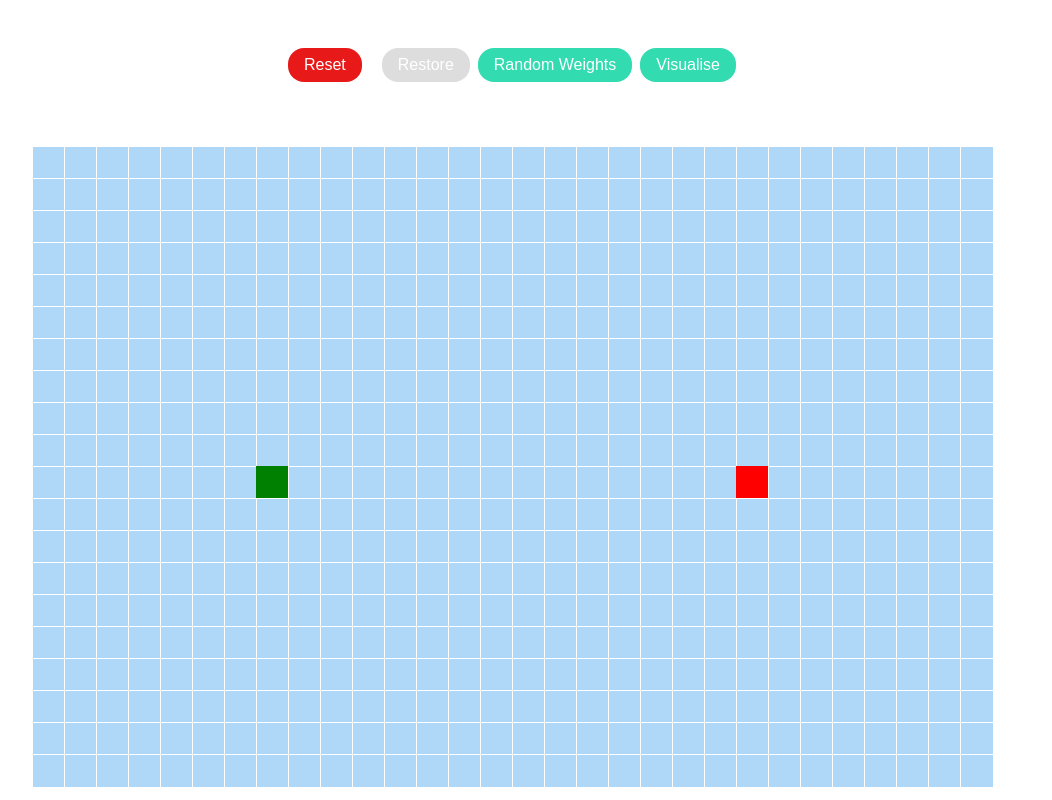
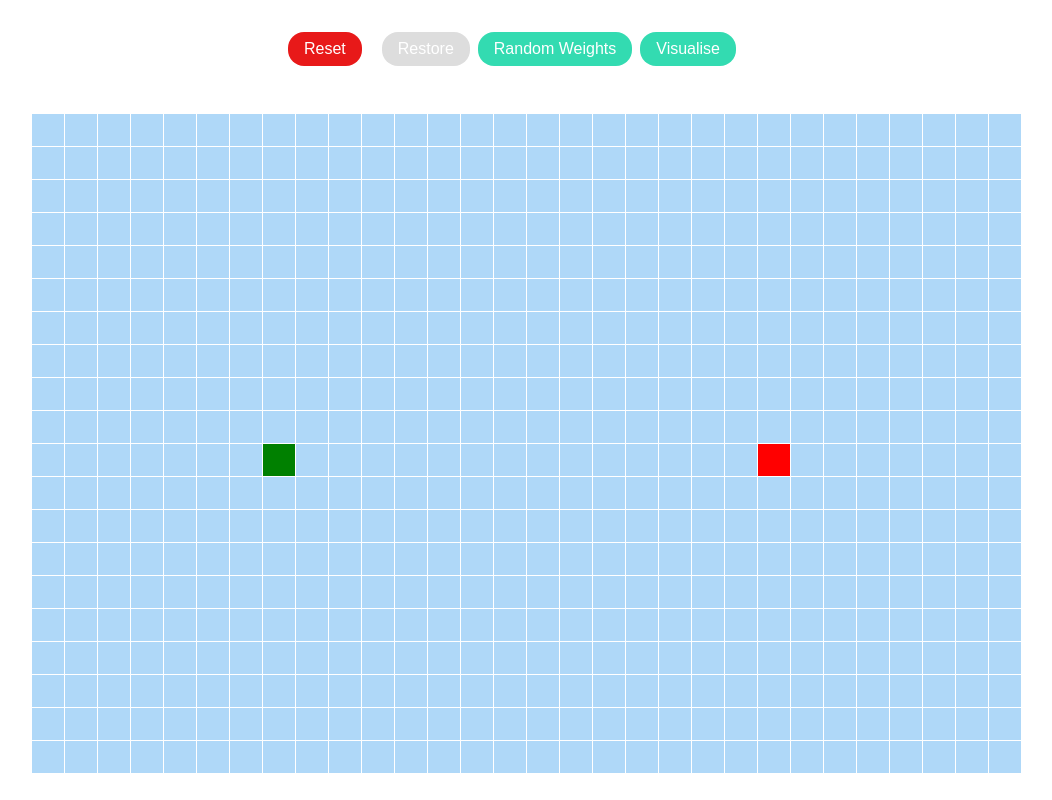
Before and after one commit to Kiyeo/pathfinding-visualiser, a React (Create React App) app: page / in a window 1280 px wide. Shown: the whole page, without its empty margins (128-1180 px from the left). Built offline with nearby package versions, Linux system fonts and the light colour scheme.

Commit message:
Make grid row scale to window height

```diff
--- a/src/App.css
+++ b/src/App.css
@@ -1,3 +1,29 @@
+App {
+  text-align: center;
+}
+
+@media (max-width: 333px) {
+  .galaxy-fold-open-your-device {
+    display: block !important;
+    position: absolute;
+    top: 0;
+    left: 0;
+    right: 0;
+    bottom: 0;
+    background: #fff;
+    z-index: 2147483647;
+  }
+
+  .galaxy-fold-open-your-device::after {
+    content: "Please turn your phone to landscape :D";
+    display: block;
+    display: flex;
+    height: 100vh;
+    justify-content: center;
+    align-items: center;
+  }
+}
+
 /*
  * Beautiful solution
  * https://r00t.io/managing-websites/a-way-to-fix-websites-for-samsung-galaxy-folds-280px-width-display/
--- a/src/App.js
+++ b/src/App.js
@@ -1,4 +1,4 @@
-import React, { useState, useRef } from "react";
+import React, { useState, useLayoutEffect, useCallback, useRef } from "react";
 import Node from "./components/Node.jsx";
 import Button from "./components/Button.jsx";
 import {
@@ -7,20 +7,20 @@ import {
 } from "./algorithms/dijkstra.js";
 import "./App.css";
 
-const NUM_ROWS = 20;
-const NUM_COLUMNS = Math.floor(window.innerWidth * 0.003) * 10;
-const NODE_REM = 2;
+let NUM_ROWS;
+let NUM_COLUMNS;
+let NODE_REM;
 
-const START_NODE_ROW = 10;
-const START_NODE_COL = Math.floor(NUM_COLUMNS * 0.25);
-const FINISH_NODE_ROW = 10;
-const FINISH_NODE_COL = Math.floor(NUM_COLUMNS * 0.75);
+let START_NODE_ROW;
+let START_NODE_COL;
+let FINISH_NODE_ROW;
+let FINISH_NODE_COL;
 
 const App = () => {
   const startNode = useRef();
   const finishNode = useRef();
 
-  const getInitialGrid = () => {
+  const getInitialGrid = useCallback(() => {
     const grid = [];
     for (let row = 0; row < NUM_ROWS; row++) {
       const currentRow = [];
@@ -34,7 +34,7 @@ const App = () => {
       grid.push(currentRow);
     }
     return grid;
-  };
+  }, []);
 
   const createNode = (
     row,
@@ -70,6 +70,30 @@ const App = () => {
   const [isMousePressed, setIsMousePressed] = useState(false);
   const [isStartFinishNode, setIsNewStartNode] = useState(false);
   const [isNewFinishNode, setIsNewFinishNode] = useState(false);
+
+  useLayoutEffect(() => {
+    function updateSize() {
+      setTimeout(() => {
+        if (window.innerHeight > 340) {
+          NUM_ROWS = Math.floor(window.innerHeight * 0.003) * 10;
+        } else {
+          NUM_ROWS = 10;
+        }
+        NUM_COLUMNS = Math.floor(window.innerWidth * 0.003) * 10;
+        NODE_REM = 2;
+
+        START_NODE_ROW = Math.floor(NUM_ROWS * 0.5);
+        START_NODE_COL = Math.floor(NUM_COLUMNS * 0.25);
+        FINISH_NODE_ROW = Math.floor(NUM_ROWS * 0.5);
+        FINISH_NODE_COL = Math.floor(NUM_COLUMNS * 0.75);
+
+        setGrid(getInitialGrid());
+      }, 500);
+    }
+    window.addEventListener("resize", updateSize);
+    updateSize();
+    return () => window.removeEventListener("resize", updateSize);
+  }, [getInitialGrid]);
 
   const handleMouseDownForNode = (row, col) => {
     setIsMousePressed(true);
@@ -122,6 +146,10 @@ const App = () => {
     setIsMousePressed(false);
     setIsNewStartNode(false);
     setIsNewFinishNode(false);
+  };
+
+  const handleMouseUpForGrid = () => {
+    handleMouseUpForNode();
   };
 
   const handleMouseLeaveForGrid = () => {
@@ -229,8 +257,6 @@ const App = () => {
   };
 
   const visualiseDijkstra = () => {
-    console.log(window.innerHeight * 0.01);
-    console.log(window.innerWidth * 0.01);
     // resets css when resimulating
     if (isPostVisualise) resetVisitedNodeCSS();
     setIsVisualising(true);
@@ -369,7 +395,7 @@ const App = () => {
           className="button-container"
           style={{
             textAlign: "center",
-            margin: "3rem auto",
+            margin: "2rem auto",
           }}
         >
           <Button type={"reset"} handleFunction={() => resetGrid()}></Button>
@@ -396,15 +422,21 @@ const App = () => {
         </div>
         <div
           className="grid"
+          onMouseUp={() => handleMouseUpForGrid()}
           onMouseLeave={() => handleMouseLeaveForGrid()}
           style={{
             margin: "auto",
             display: "grid",
             gridTemplateColumns: `repeat(${NUM_COLUMNS}, ${NODE_REM}rem)`,
             gridTemplateRows: `repeat(${NUM_ROWS}, ${NODE_REM}rem)`,
+            gap: "1px",
             //makes the grid width relative to sum of all node pixels
             width: `${NUM_COLUMNS * NODE_REM}rem`,
             touchAction: "none",
+            fontFamily: "Alcubierre",
+            fontSize: "1rem",
+            color: "black",
+            cursor: "pointer",
           }}
         >
           {grid.map((row) =>
--- a/src/components/Button.css
+++ b/src/components/Button.css
@@ -7,7 +7,6 @@ button {
   border-radius: 1rem;
   font-size: 1rem;
   color: white;
-  text-align: center;
 }
 
 /*
--- a/src/components/Node.css
+++ b/src/components/Node.css
@@ -1,16 +1,11 @@
 .node {
-  font-family: Alcubierre;
-  font-size: 1.5rem;
   touch-action: none;
-  text-align: center;
-  float: left;
-  width: 2rem;
-  height: 2rem;
+  user-select: none;
   background-color: rgb(175, 216, 248);
-  border: 1px solid white;
-  user-select: none;
-  cursor: pointer;
-  color: black;
+  display: flex;
+  justify-content: center;
+  align-items: center;
+  will-change: grid-template-columns, grid-template-rows;
 }
 
 .node-start {
@@ -106,6 +101,8 @@
   animation-direction: alternate;
   animation-fill-mode: forwards;
   background-color: rgba(16, 21, 95, 0.781);
+  /* half of a pixel */
+  margin: -0.03125rem -0.03125rem -0.03125rem -0.0315rem;
 }
 
 @keyframes setWall {
@@ -120,7 +117,6 @@
   }
   100% {
     transform: scale(1);
-    border: 0;
   }
 }
 
--- a/src/components/Node.jsx
+++ b/src/components/Node.jsx
@@ -27,18 +27,12 @@ export default forwardRef((props, ref) => {
   return (
     <div
       id={`${row}-${col}`}
-      onPointerDown={() => {
-        handleMouseDownForNode(row, col);
-      }}
-      onPointerEnter={() => {
-        handleMouseEnterForNode(row, col);
-      }}
+      onPointerDown={() => handleMouseDownForNode(row, col)}
+      onPointerEnter={() => handleMouseEnterForNode(row, col)}
       //onTouchMove={(e) => {
       //  handleTouchMoveForNode(e);
       //}}
-      onPointerUp={() => {
-        handleMouseUpForNode();
-      }}
+      onPointerUp={() => handleMouseUpForNode()}
       onDragStart={(e) => {
         // Block drag default event
         e.preventDefault();
```
Also changed, not shown: 1 other file (tests, documents, lock files or other folders).
